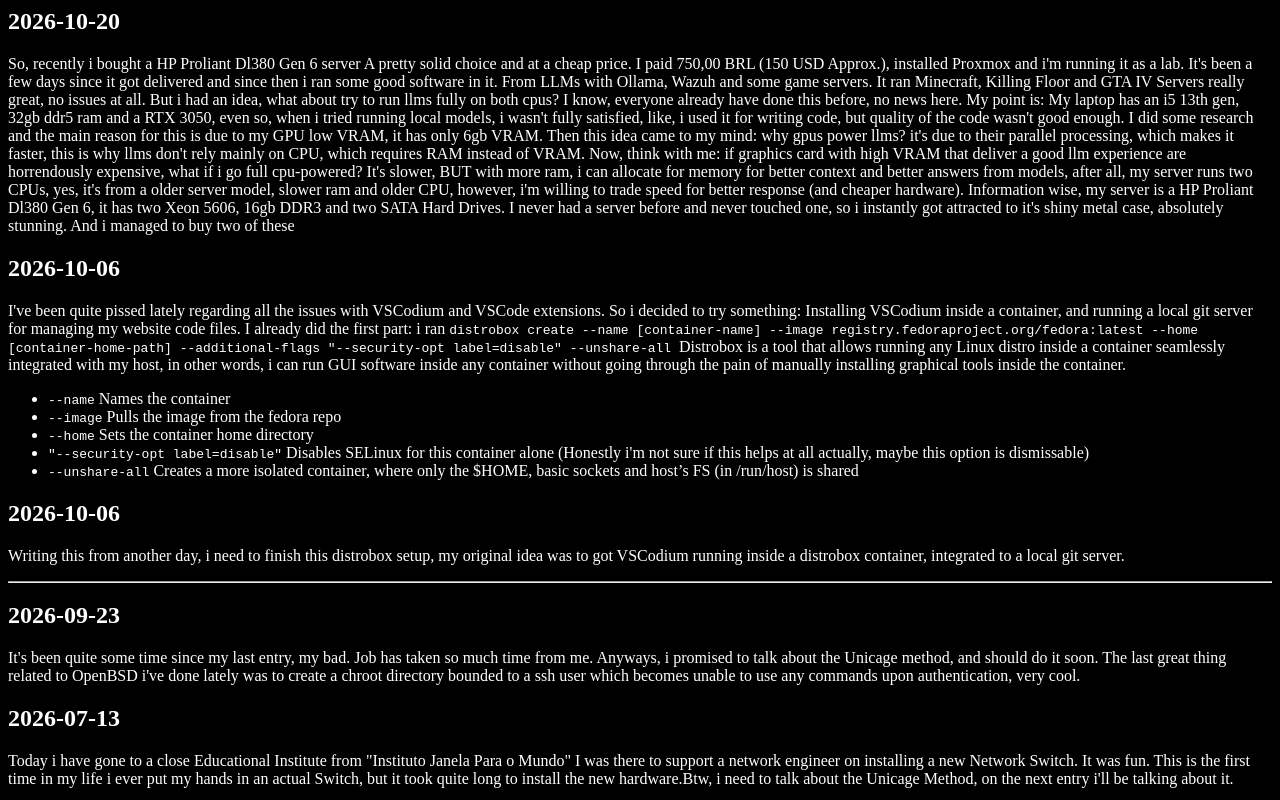
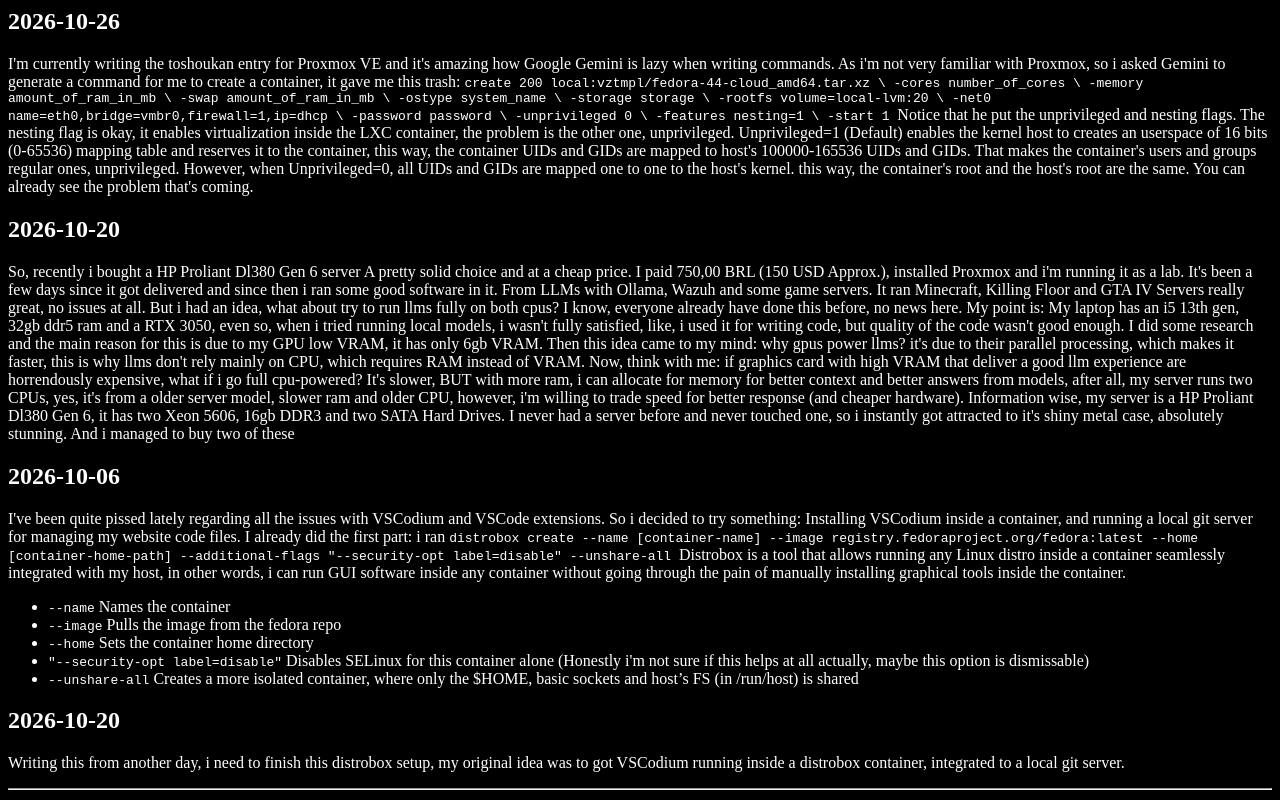
Before and after one commit to GilsonJunio/feed, a plain HTML site: page index.html in a window 1280 px wide. Shown: the top 800 px of the page. Drawn offline with Linux system fonts and the light colour scheme.

Commit message:
add: new entry 2026-10-26

```diff
--- a/index.html
+++ b/index.html
@@ -13,6 +13,34 @@
         }
     </style>
     <body>
+        <article>
+            <h1>2026-10-26</h1>
+            <p>
+                I'm currently writing the toshoukan entry for Proxmox VE and it's amazing how Google Gemini
+                is lazy when writing commands. As i'm not very familiar with Proxmox, so i asked Gemini to generate
+                a command for me to create a container, it gave me this trash:
+                <code> create 200 local:vztmpl/fedora-44-cloud_amd64.tar.xz \
+                               -cores number_of_cores   \
+                               -memory amount_of_ram_in_mb   \
+                               -swap amount_of_ram_in_mb   \
+                               -ostype system_name   \
+                               -storage storage   \
+                               -rootfs volume=local-lvm:20   \
+                               -net0 name=eth0,bridge=vmbr0,firewall=1,ip=dhcp   \
+                               -password password   \
+                               -unprivileged 0   \
+                               -features nesting=1   \
+                               -start 1
+                </code>
+                Notice that he put the unprivileged and nesting flags. The nesting flag is okay, it enables virtualization
+                inside the LXC container, the problem is the other one, unprivileged. Unprivileged=1 (Default) enables the kernel host to
+                creates an userspace of 16 bits (0-65536) mapping table and reserves it to the container, this way,
+                the container UIDs and GIDs are mapped to host's 100000-165536 UIDs and GIDs. That makes the container's
+                users and groups regular ones, unprivileged. However, when  Unprivileged=0, all UIDs and GIDs are mapped one to one to the host's kernel.
+                this way, the container's root and the host's root are the same. You can already see the problem that's coming.
+
+            </p>
+        </article>
         <article>
             <h1>2026-10-20</h1>
             <p>So, recently i bought a HP Proliant Dl380 Gen 6 server
@@ -61,7 +89,7 @@
                         (Honestly i'm not sure if this helps at all actually, maybe this option is dismissable) </li>
                     <li><code>--unshare-all</code> Creates a more isolated container, where only the $HOME, basic sockets and host’s FS (in /run/host) is shared</li>
                 </ul>
-                <h2>2026-10-06</h2>
+                <h2>2026-10-20</h2>
                 <p>Writing this from another day, i need to finish this distrobox setup, my original idea was to got VSCodium running inside a distrobox container, integrated to a local git server.</p>
             </p>
             <hr>
```
